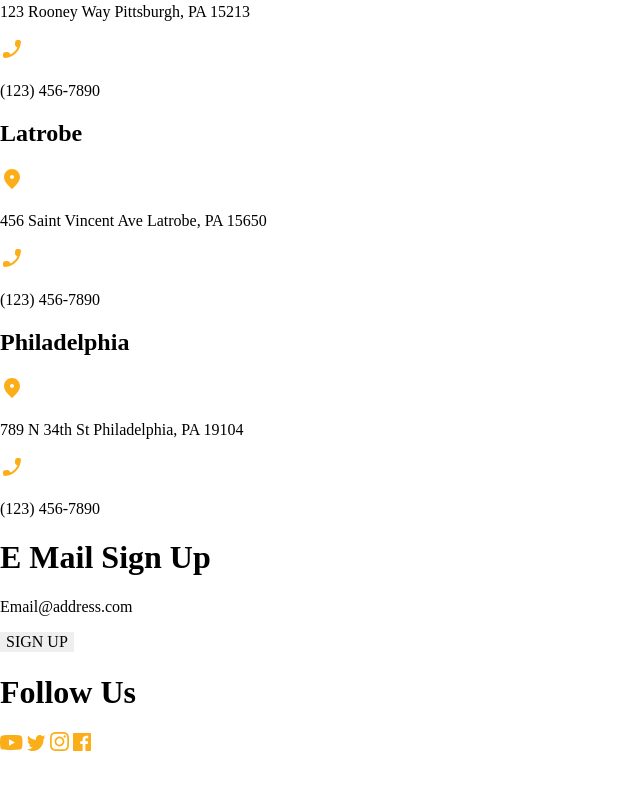
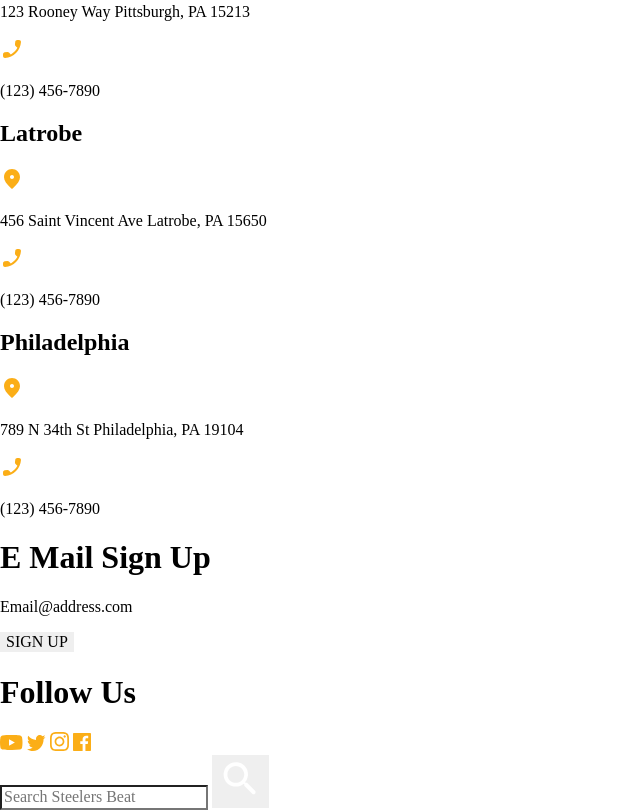
Before and after one commit to joeygeardino/Homework-repos, a website: page deploy/index.html in a window 1280 px wide. Shown: the part 3330-4140 px from the top of the page, without its empty margins (0-640 px from the left). Before the commit the page ends 4085 px from the top, so only its background shows below. Drawn offline with Linux system fonts and the light colour scheme.

Commit message:
adding search input

```diff
--- a/deploy/index.html
+++ b/deploy/index.html
@@ -111,6 +111,12 @@
                                  <img src="img/footer icons/facebook.svg" alt="facebook">
                              </aside>
                          </footer>
+    <section>
+                                <form action="">
+                                    <input type="text" placeholder="Search Steelers Beat">
+                                    <button><img src="img/search/Icon Rounded/zoom_in.svg" alt=""></button>
+                                </form>
+                            </section>
 </body>
 
 </html>
```
Also changed, not shown: deploy/img/search/Icon Rounded/zoom_in.svg (added), 3 other files.
